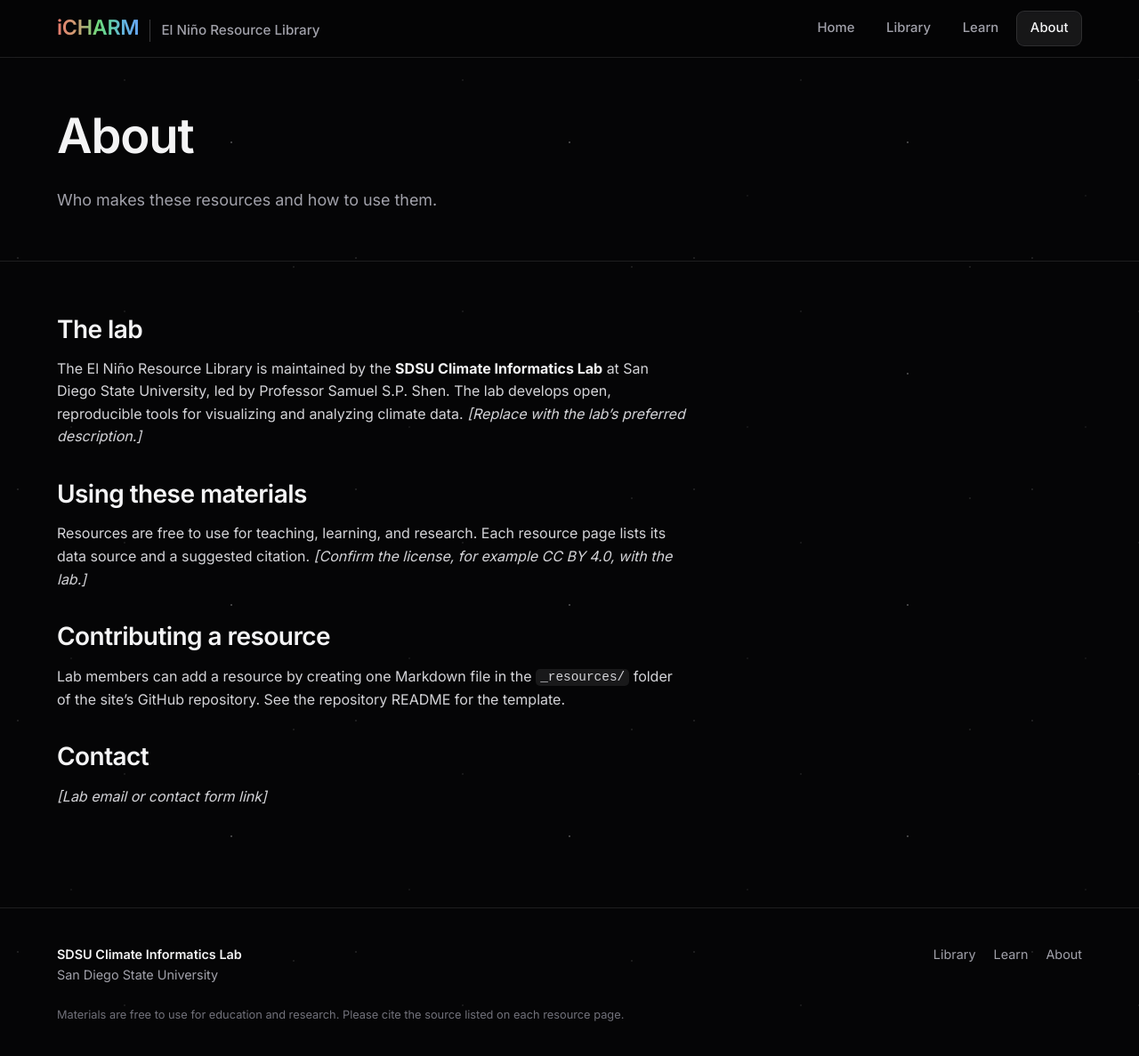
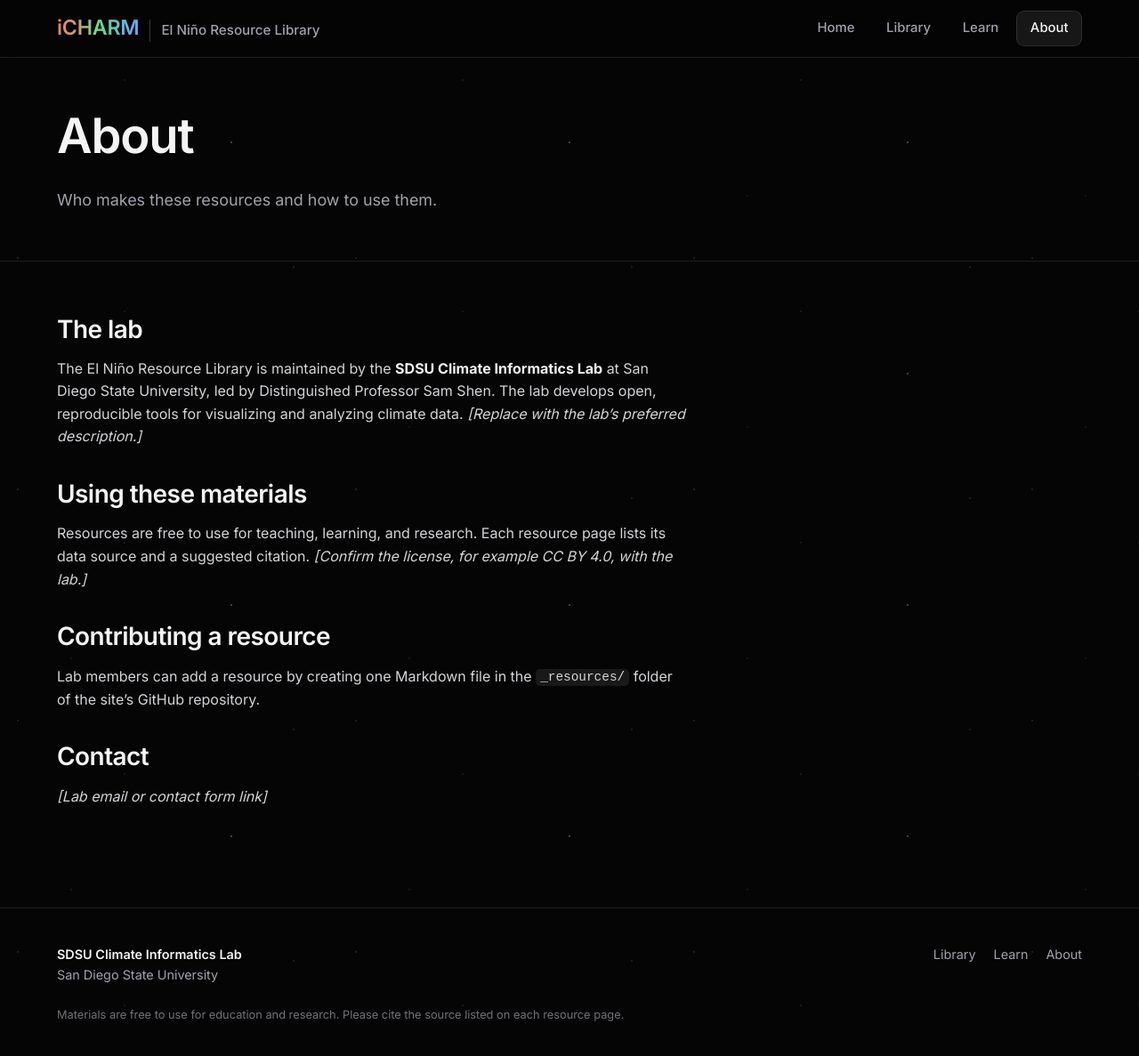
Before and after one commit to WaverleyMoody/El_Nino_SDSU, a Jekyll site: the page built from about.md, in a window 1280 px wide and 1192 px high. Shown: the top 1187 px of the window at 89% size. Built offline with Jekyll 4.4.1, drawn with Linux system fonts in a browser that asks for light colours.

Commit message:
Revise lab description and streamline contribution info
Updated the description of the lab and removed redundant text.

```diff
--- a/about.md
+++ b/about.md
@@ -7,7 +7,7 @@ lede: Who makes these resources and how to use them.
 
 ## The lab
 
-The El Niño Resource Library is maintained by the **{{ site.lab_name }}** at San Diego State University, led by Professor Samuel S.P. Shen. The lab develops open, reproducible tools for visualizing and analyzing climate data. *[Replace with the lab’s preferred description.]*
+The El Niño Resource Library is maintained by the **{{ site.lab_name }}** at San Diego State University, led by Distinguished Professor Sam Shen. The lab develops open, reproducible tools for visualizing and analyzing climate data. *[Replace with the lab’s preferred description.]*
 
 ## Using these materials
 
@@ -15,7 +15,8 @@ Resources are free to use for teaching, learning, and research. Each resource pa
 
 ## Contributing a resource
 
-Lab members can add a resource by creating one Markdown file in the `_resources/` folder of the site’s GitHub repository. See the repository README for the template.
+Lab members can add a resource by creating one Markdown file in the `_resources/` folder of the site’s GitHub repository.
+
 
 ## Contact
 
```
